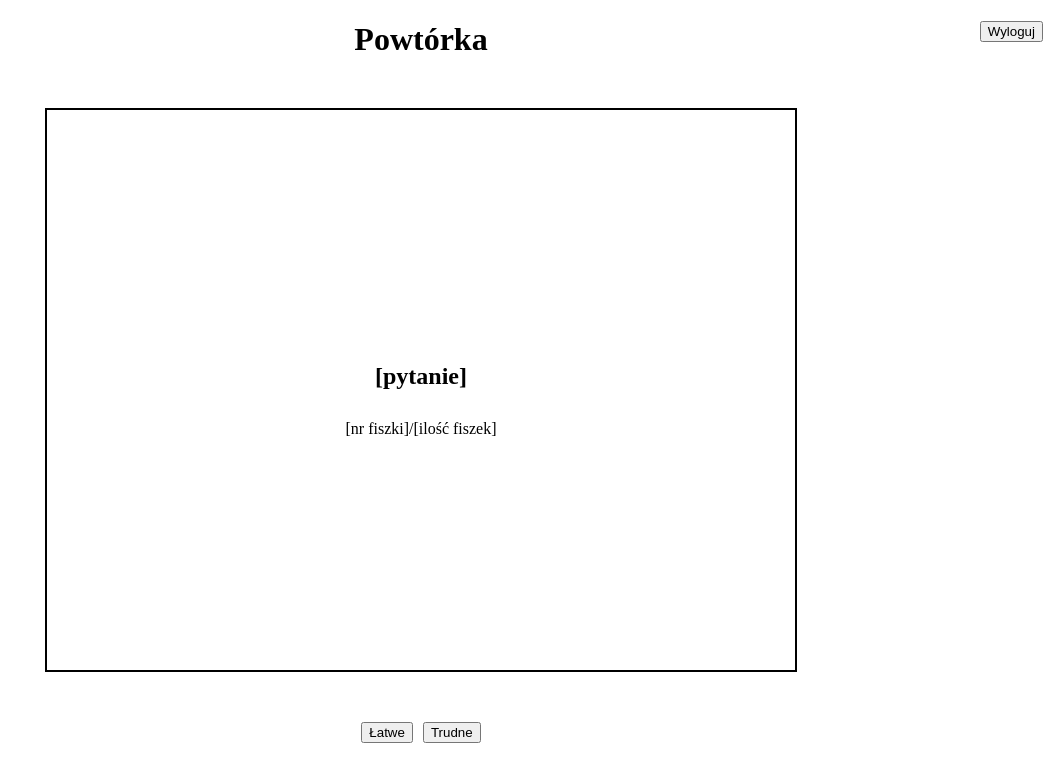
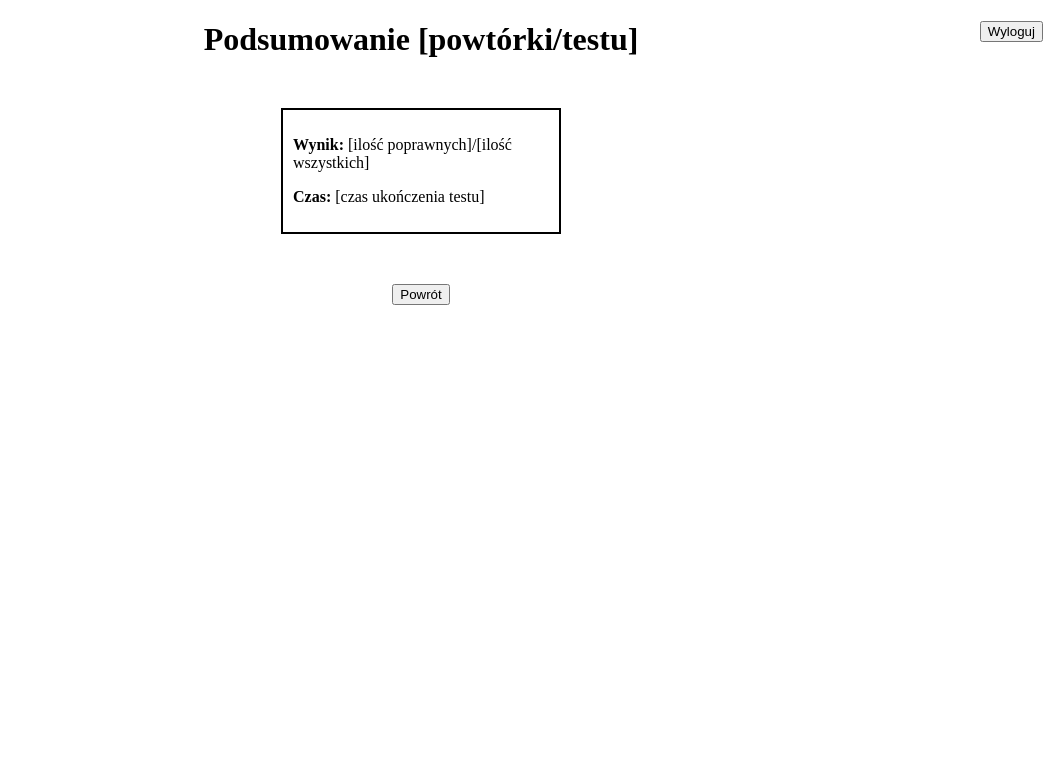
Before and after one commit to sh4dqwx/Flashcard-App, an Angular app: page / in a window 1280 px wide. Shown: the top 782 px of the page, without its empty margins (219-1280 px from the left). Built offline with nearby package versions, Linux system fonts and the light colour scheme.

Commit message:
Added SummaryComponent

```diff
--- a/src/app/app.component.html
+++ b/src/app/app.component.html
@@ -1,3 +1,2 @@
-<app-review></app-review>
-
+<app-summary></app-summary>
 <router-outlet></router-outlet>
--- a/src/app/app.component.ts
+++ b/src/app/app.component.ts
@@ -3,6 +3,7 @@ import { CommonModule } from '@angular/common';
 import { RouterOutlet } from '@angular/router';
 import { DeckCreatorComponent } from './deck-creator/deck-creator.component';
 import { ReviewComponent } from './review/review.component';
+import { SummaryComponent } from './summary/summary.component';
 
 @Component({
   selector: 'app-root',
@@ -11,7 +12,8 @@ import { ReviewComponent } from './review/review.component';
     CommonModule,
     RouterOutlet,
     DeckCreatorComponent,
-    ReviewComponent
+    ReviewComponent,
+    SummaryComponent
   ],
   templateUrl: './app.component.html',
   styleUrls: ['./app.component.css']
--- a/src/app/review/review.component.css
+++ b/src/app/review/review.component.css
@@ -12,8 +12,9 @@ header {
 #review-flashcard {
   display: flex;
   flex-direction: column;
-  margin: 50px 20vw;
+  margin: 50px auto;
   height: 70vh;
+  width: 60vw;
   align-items: center;
   justify-content: center;
   gap: 10px;
--- /dev/null
+++ b/src/app/summary/summary.component.css
@@ -0,0 +1,21 @@
+header {
+  position: relative;
+  text-align: center;
+}
+
+#logout-btn {
+  position: absolute;
+  top: 0px;
+  right: 10px;
+}
+
+#summary-info {
+  width: 20vw;
+  margin: 50px auto;
+  padding: 10px;
+  border: 2px solid;
+}
+
+#summary-options {
+  text-align: center;
+}
--- /dev/null
+++ b/src/app/summary/summary.component.html
@@ -0,0 +1,13 @@
+<div>
+  <header>
+    <h1>Podsumowanie [powtórki/testu]</h1>
+    <button id="logout-btn">Wyloguj</button>
+  </header>
+  <div id="summary-info">
+    <p><b>Wynik:</b> [ilość poprawnych]/[ilość wszystkich]</p>
+    <p><b>Czas:</b> [czas ukończenia testu]</p>
+  </div>
+  <div id="summary-options">
+    <button>Powrót</button>
+  </div>
+</div>
```
Also changed, not shown: src/app/summary/summary.component.ts (added, +13 -0 lines), 1 other file (tests, documents, lock files or other folders).
